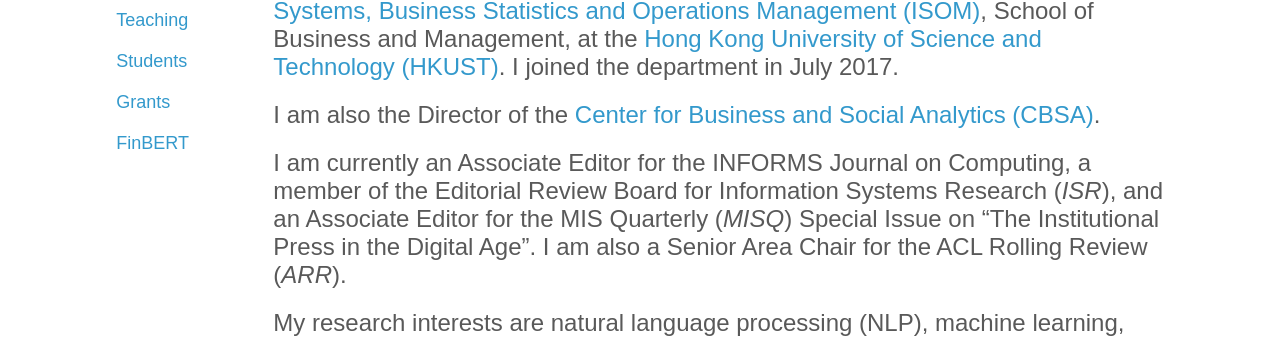
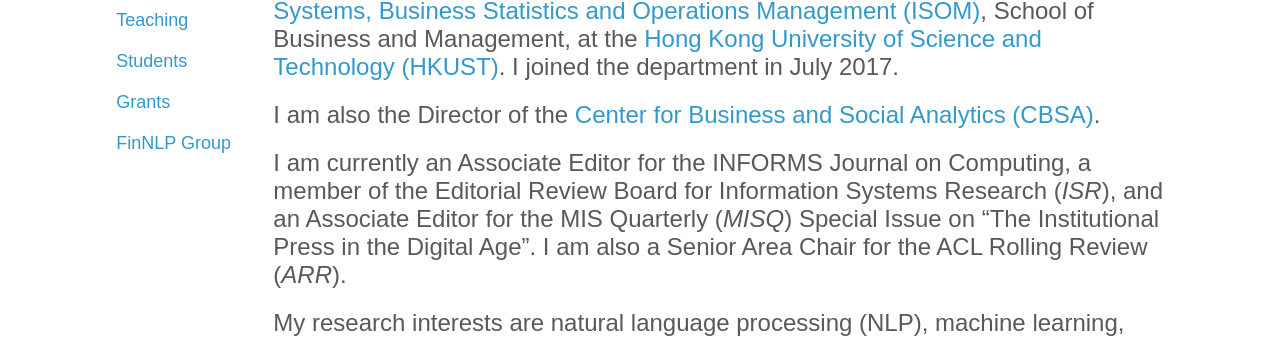
Before and after one commit to yya518/yya518.github.io, a Jekyll site: the page built from index.md, in a window 1280 px wide. Shown: the part 171-509 px from the top of the page. Built offline with Jekyll 4.4.1, drawn with Linux system fonts in a browser that asks for light colours; our own code applies the rules of GitHub Pages for plain Markdown files.

Commit message:
add finnlp

```diff
--- a/_layouts/default.html
+++ b/_layouts/default.html
@@ -11,7 +11,7 @@
 		      <p class="view"><a href="teaching">Teaching</a></p>
 		      <p class="view"><a href="students">Students</a></p>
 		      <p class="view"><a href="grants">Grants</a></p>
-          <p class="view"><a href="finbert">FinBERT</a></p>
+          <p class="view"><a href="https://github.com/yya518/finnlp-group-page">FinNLP Group</a></p>
       </header>
 
       <section>
```
